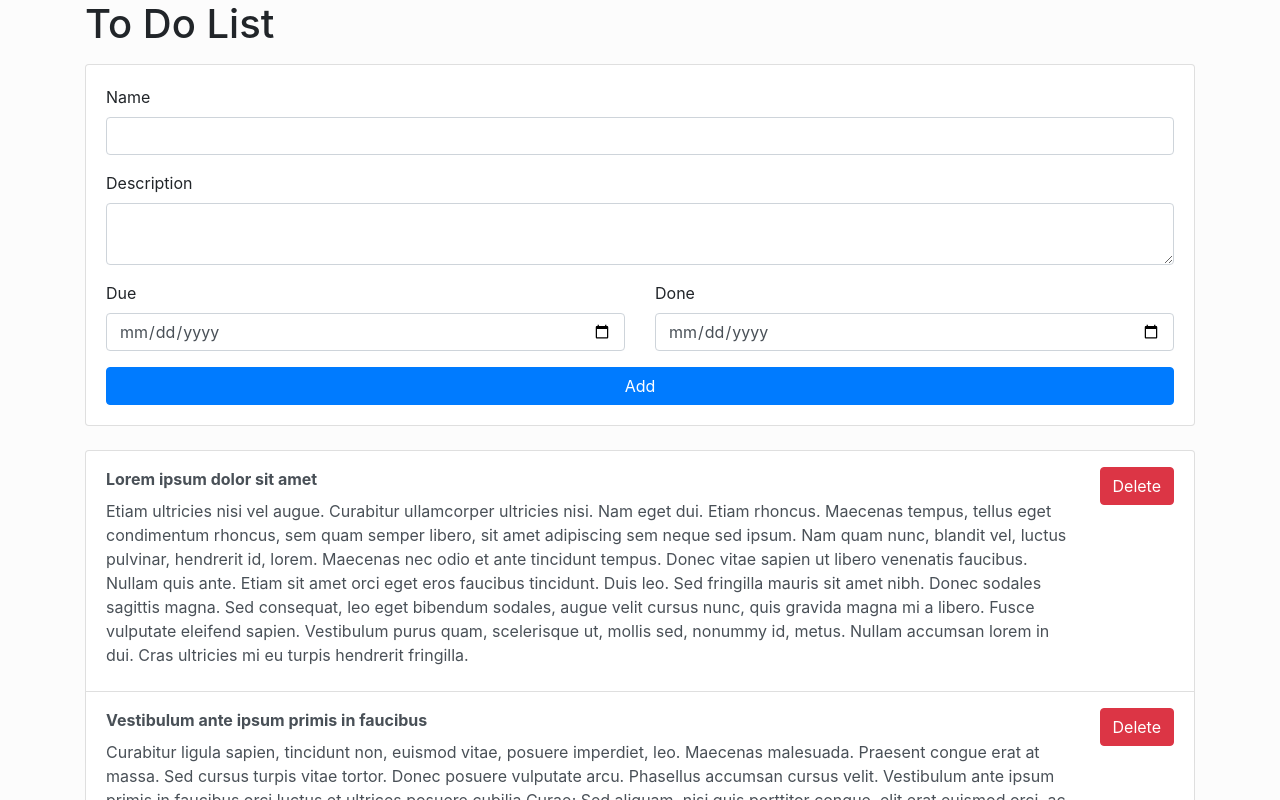
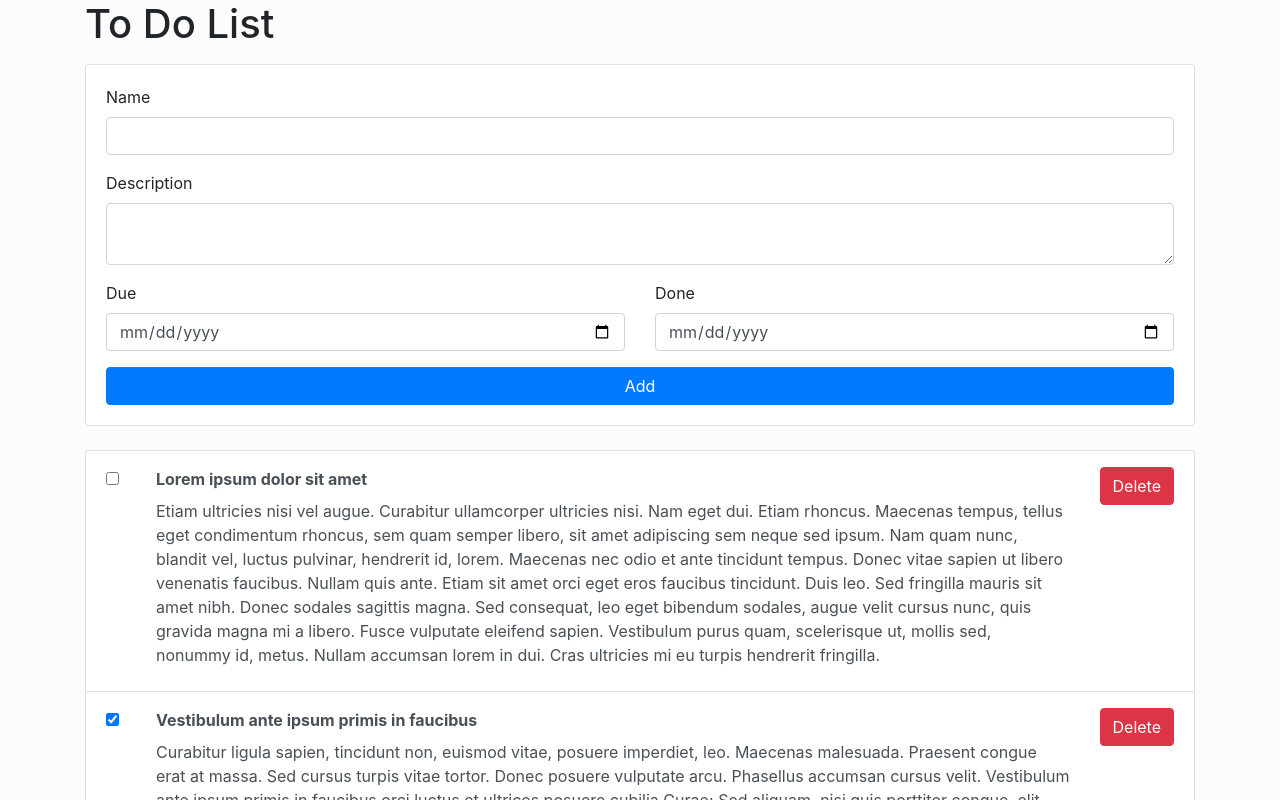
Before and after one commit to elijah-schow/ome-todo, a React (Create React App) app: page / in a window 1280 px wide. Shown: the top 800 px of the page. Built offline with nearby package versions, Linux system fonts and the light colour scheme.

Commit message:
Implement marking and unmarking items

```diff
--- a/src/App.js
+++ b/src/App.js
@@ -38,7 +38,19 @@ function App() {
 
     removeItem: (id) => {
       setList(list.filter(item => item.id !== id));
-    }
+    },
+
+    markItem: (id) => {
+      setList(
+        list.map((item) => {
+          if (item.id !== id) return item;
+          const done = item.done == null
+            ? new Date()
+            : null;
+          return { ...item, done };
+        })
+      );
+    },
 
   };
 
--- a/src/Item.css
+++ b/src/Item.css
@@ -10,3 +10,7 @@
     color: #767676;
     font-size: 0.85rem;
 }
+
+.item .form-check-input {
+    cursor: pointer;
+}
--- a/src/Item.js
+++ b/src/Item.js
@@ -15,6 +15,7 @@ const Item = ({ item, actions }) => {
         // Don't re-render if the item is already open
         if (editing) return;
 
+        // Show the editing form
         setEditing(true);
     };
 
@@ -30,6 +31,16 @@ const Item = ({ item, actions }) => {
         reset();
         setEditing(false);
     }
+
+    /**
+     * Prevent the event from bubbling up the DOM. In this case, it prevents
+     * clicking the checkbox from opening the item editor.
+     *
+     * @param {*} event
+     */
+    const stop = (event) => {
+        event.stopPropagation();
+    };
 
     return (
         <li
@@ -108,10 +119,10 @@ const Item = ({ item, actions }) => {
 
                         {/* Buttons */}
                         <div className="row">
-                            <div class="col">
+                            <div className="col">
                                 <button className="btn btn-primary btn-block">Save</button>
                             </div>
-                            <div class="col">
+                            <div className="col">
                                 <button
                                     type="button"
                                     className="btn btn-secondary btn-block"
@@ -126,7 +137,22 @@ const Item = ({ item, actions }) => {
                     /**
                      * View Mode
                      */
-                    <div class="row">
+                    <div className="row">
+                        <div className="col col-auto">
+                            <div className="form-check">
+                                <input
+                                    type="checkbox"
+                                    className="form-check-input"
+                                    /* Cast `done` to a boolean, otherwise react
+                                    will complain about switching between
+                                    controlled and uncontrolled inputs.
+                                    https://fb.me/react-controlled-components */
+                                    checked={!!item.done}
+                                    onChange={() => actions.markItem(item.id)}
+                                    onClick={stop}
+                                />
+                            </div>
+                        </div>
                         <div className="col">
                             <div className="item-name mb-2">{item.name}</div>
                             {item.description &&
```
